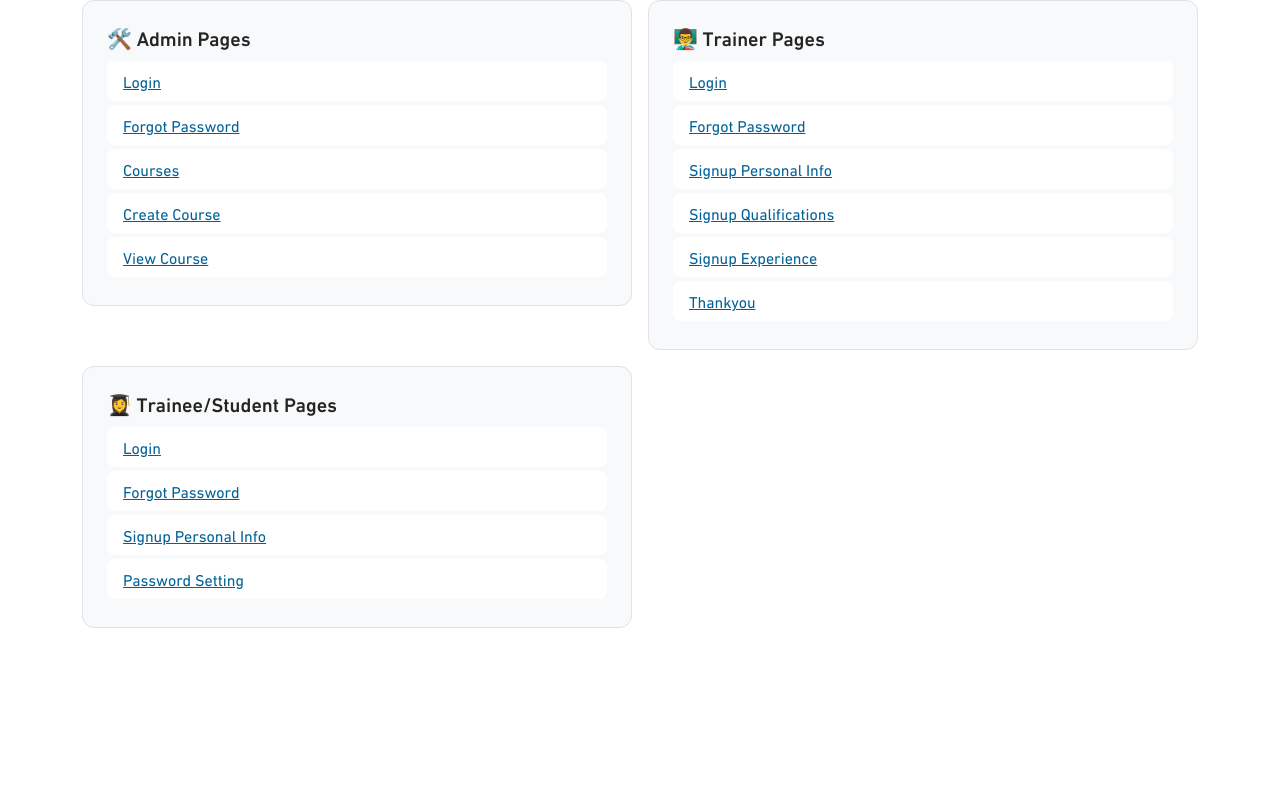
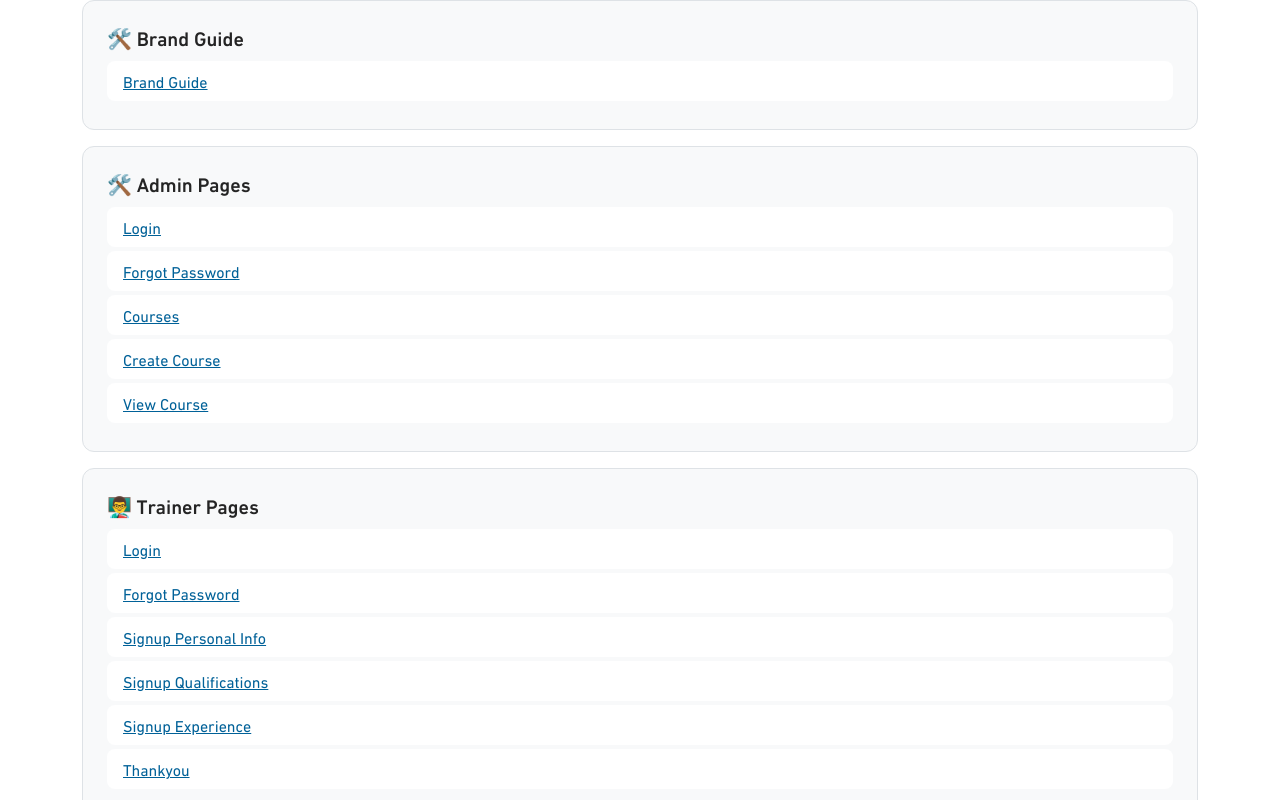
Before and after one commit to akbar-ashraf/siia-bootstrap, a plain HTML site: page index.html in a window 1280 px wide. Shown: the part 149-949 px from the top of the page. Before the commit the page ends 800 px from the top, so only its background shows below. Drawn offline with nearby package versions, Linux system fonts and the light colour scheme.

Commit message:
branding finalized

```diff
--- a/index.html
+++ b/index.html
@@ -83,9 +83,18 @@
     <div class="container my-5">
       <h2 class="mb-4">📌 Sitemap</h2>
 
-      <div class="row g-4 mb-4">
+      <div class="vstack gap-4 mb-4">
+        <!-- Brand Guide -->
+        <div class="">
+          <div class="sitemap-section">
+            <h5 class="mb-3">🛠️ Brand Guide</h5>
+
+            <a href="brand-guide.html" class="sitemap-link">Brand Guide</a>
+          </div>
+        </div>
+
         <!-- Admin -->
-        <div class="col-md-6">
+        <div class="">
           <div class="sitemap-section">
             <h5 class="mb-3">🛠️ Admin Pages</h5>
             <a href="admin/login.html" class="sitemap-link">Login</a>
@@ -103,7 +112,7 @@
         </div>
 
         <!-- Trainer -->
-        <div class="col-md-6">
+        <div class="">
           <div class="sitemap-section">
             <h5 class="mb-3">👨‍🏫 Trainer Pages</h5>
             <a href="trainer/login.html" class="sitemap-link">Login</a>
@@ -126,7 +135,7 @@
       </div>
       <div class="row g-4">
         <!-- Trainee/Student -->
-        <div class="col-md-6">
+        <div class="">
           <div class="sitemap-section">
             <h5 class="mb-3">👩‍🎓 Trainee/Student Pages</h5>
             <a href="trainee/login.html" class="sitemap-link">Login</a>
```
Also changed, not shown: brand-guide.html (renamed from branding.html).
